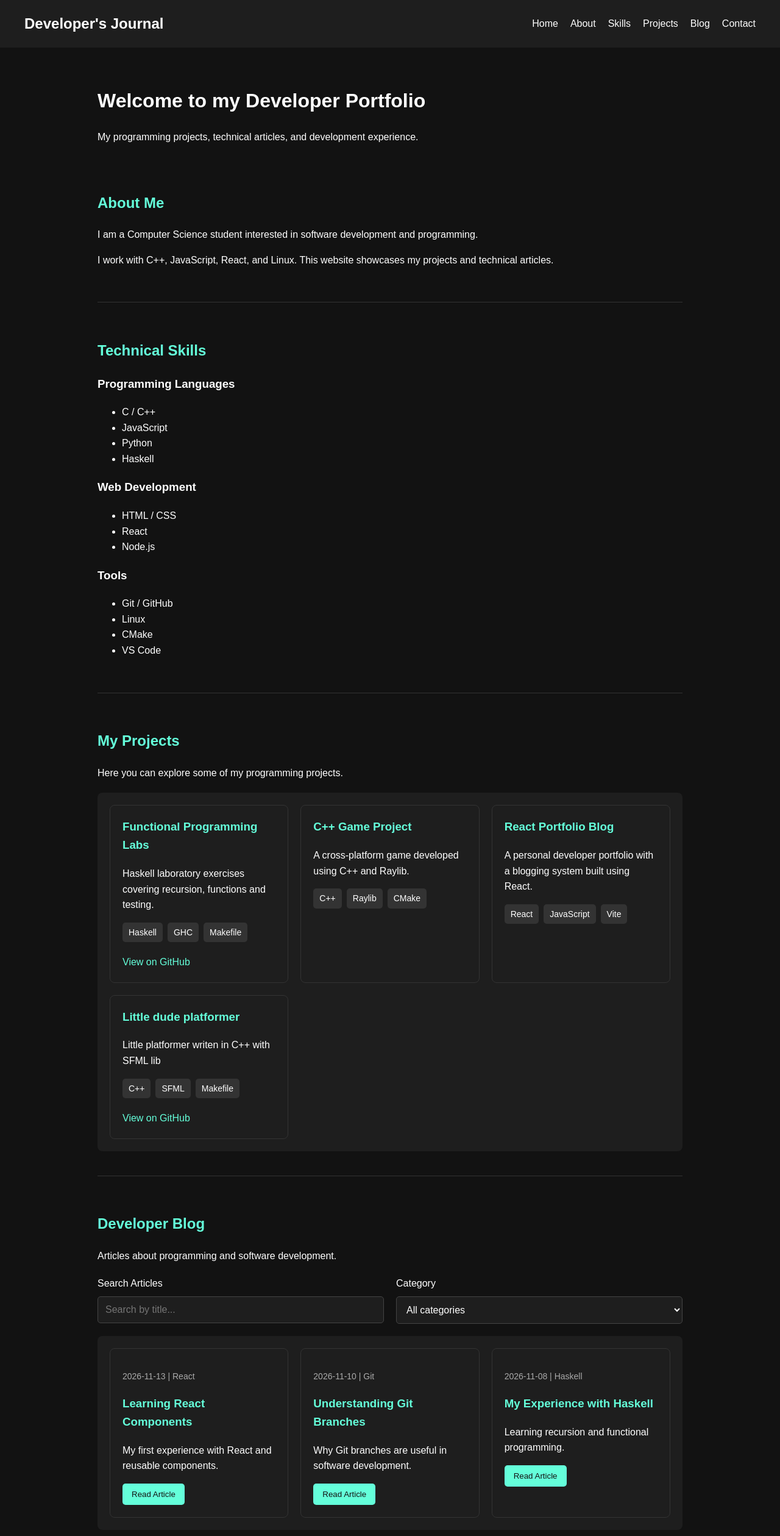
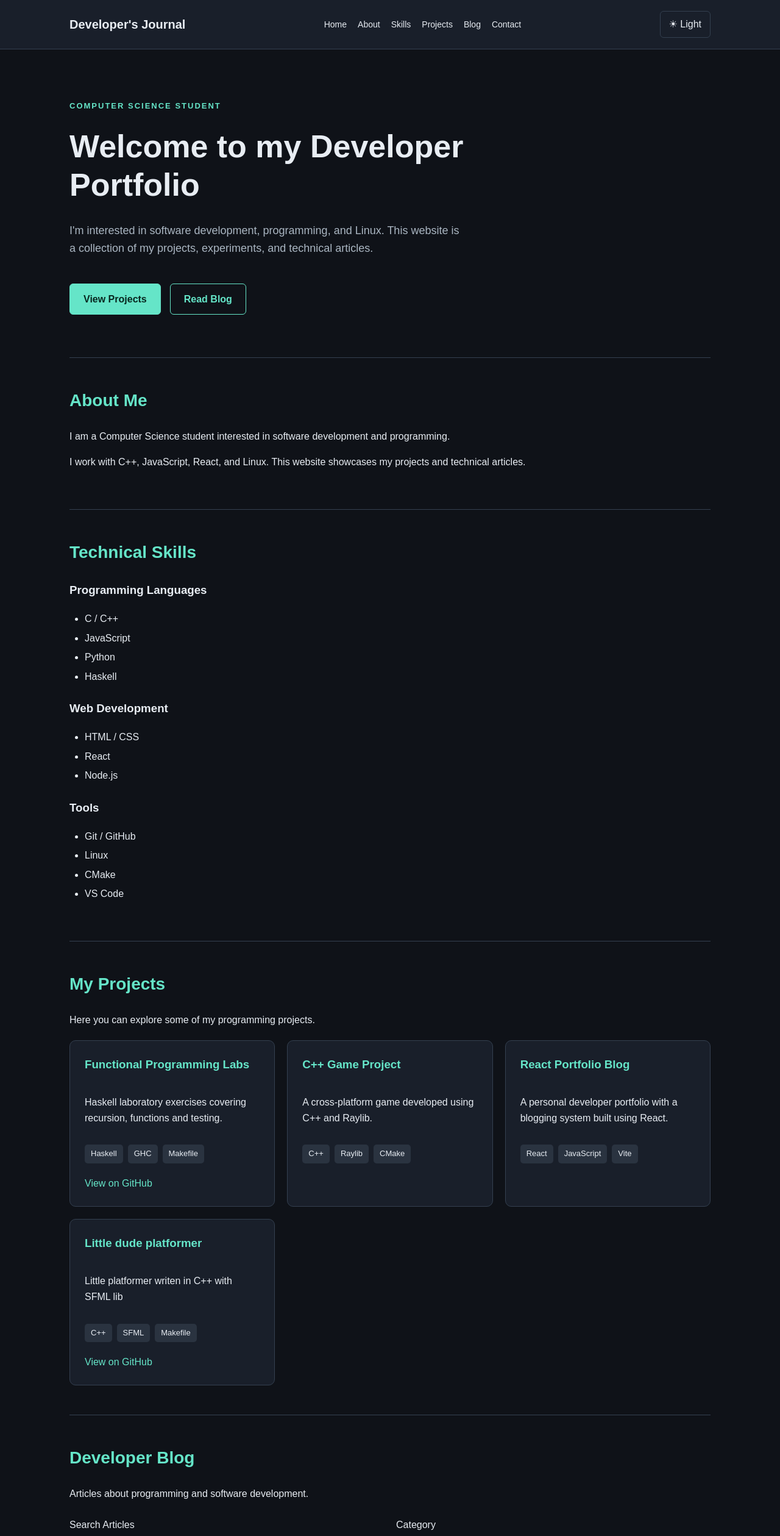
Before and after one commit to DizzyWaters/portfolio-blog, a React (Vite) app: page / in a window 1280 px wide. Shown: the top 2519 px of the page at 61% size. Built offline with nearby package versions, Linux system fonts and the light colour scheme.

Commit message:
Improve portfolio styling and add theme switching

```diff
--- a/src/App.jsx
+++ b/src/App.jsx
@@ -1,3 +1,5 @@
+import { useState } from 'react';
+
 import Header from './components/Header.jsx';
 import About from './components/About.jsx';
 import Skills from './components/Skills.jsx';
@@ -7,27 +9,72 @@ import Contact from './components/Contact.jsx';
 import Footer from './components/Footer.jsx';
 
 function App() {
+  const [theme, setTheme] = useState('dark');
+
+  function toggleTheme() {
+    setTheme((current) =>
+      current === 'dark' ? 'light' : 'dark'
+    );
+  }
+
   return (
-    <>
-      <Header />
+    <div className={`app ${theme}`}>
 
-      <main id="home">
-        <h1>Welcome to my Developer Portfolio</h1>
+      <Header
+        theme={theme}
+        onToggleTheme={toggleTheme}
+      />
 
-        <p>
-          My programming projects, technical articles,
-          and development experience.
-        </p>
+      <main>
+
+        {/* Homepage introduction */}
+        <section id="home" className="hero">
+
+          <p className="eyebrow">
+            Computer Science Student
+          </p>
+
+          <h1>
+            Welcome to my Developer Portfolio
+          </h1>
+
+          <p className="hero-description">
+            I'm interested in software development,
+            programming, and Linux.
+
+            This website is a collection of my
+            projects, experiments, and technical articles.
+          </p>
+
+          <div className="hero-actions">
+            <a
+              href="#projects"
+              className="button button-primary"
+            >
+              View Projects
+            </a>
+
+            <a
+              href="#blog"
+              className="button button-secondary"
+            >
+              Read Blog
+            </a>
+          </div>
+
+        </section>
 
         <About />
         <Skills />
         <Projects />
         <Blog />
         <Contact />
+
       </main>
 
       <Footer />
-    </>
+
+    </div>
   );
 }
 
--- a/src/components/BlogPost.jsx
+++ b/src/components/BlogPost.jsx
@@ -2,14 +2,17 @@ function BlogPost({ post, isOpen, onToggle }) {
   return (
     <article className={`blog-card ${isOpen ? "expanded" : ""}`}>
 
-      <p className="blog-meta">
-        {post.date} | {post.category}
-      </p>
-
-      <h3>{post.title}</h3>
-
-      <p>{post.excerpt}</p>
-
+    <p className="blog-meta">
+      {post.category}
+      {post.date && (
+      <>
+        {' · '}
+       <time dateTime={post.date}>
+         {post.date}
+       </time>
+     </>
+      )}
+    </p>
       <button
         type="button"
         onClick={onToggle}
--- a/src/components/Header.jsx
+++ b/src/components/Header.jsx
@@ -1,9 +1,13 @@
-function Header() {
+function Header({ theme, onToggleTheme }) {
   return (
-    <header>
-      <h2>Developer's Journal</h2>
+    <header className="site-header">
+      <div className="header-inner">
 
-      <nav>
+        <a className="site-title" href="#home">
+          Developer's Journal
+        </a>
+
+        <nav aria-label="Main navigation">
           <a href="#home">Home</a>
           <a href="#about">About</a>
           <a href="#skills">Skills</a>
@@ -11,6 +15,22 @@ function Header() {
           <a href="#blog">Blog</a>
           <a href="#contact">Contact</a>
         </nav>
+
+        <button
+          type="button"
+          className="theme-toggle"
+          onClick={onToggleTheme}
+          aria-label={
+            theme === 'dark'
+              ? 'Switch to light mode'
+              : 'Switch to dark mode'
+          }
+          aria-pressed={theme === 'light'}
+        >
+          {theme === 'dark' ? '☀ Light' : '☾ Dark'}
+        </button>
+
+      </div>
     </header>
   );
 }
--- a/src/styles/index.css
+++ b/src/styles/index.css
@@ -1,4 +1,6 @@
-/* General */
+/* ==========================================
+   1. General Settings
+========================================== */
 
 * {
   box-sizing: border-box;
@@ -10,141 +12,336 @@ html {
 
 body {
   margin: 0;
-  font-family: Arial, sans-serif;
-  background-color: #121212;
-  color: #ffffff;
+  font-family: Arial, Helvetica, sans-serif;
+  background-color: #0f1218;
   line-height: 1.6;
 }
 
-/* Header */
+/* ==========================================
+   2. Color Themes
+========================================== */
 
-header {
-  display: flex;
-  justify-content: space-between;
-  align-items: center;
-  flex-wrap: wrap;
-  gap: 20px;
-  padding: 20px 40px;
-  background-color: #1e1e1e;
+.app {
+  --background: #0f1218;
+  --surface: #191f2a;
+  --surface-secondary: #2a3340;
+
+  --text: #e8edf3;
+  --muted: #aab6c2;
+
+  --accent: #65e5c8;
+  --accent-hover: #93f5df;
+  --accent-text: #092820;
+
+  --border: #344050;
+
+  min-height: 100vh;
+  background-color: var(--background);
+  color: var(--text);
+  color-scheme: dark;
+
+  transition: background-color 0.2s, color 0.2s;
 }
 
-header h2 {
-  margin: 0;
+.app.light {
+  --background: #f5f7fa;
+  --surface: #ffffff;
+  --surface-secondary: #e7edf2;
+
+  --text: #17212f;
+  --muted: #526273;
+
+  --accent: #006d5b;
+  --accent-hover: #005344;
+  --accent-text: #ffffff;
+
+  --border: #d5dfe8;
+
+  color-scheme: light;
+}
+
+/* ==========================================
+   3. Common Elements
+========================================== */
+
+a {
+  color: var(--accent);
+}
+
+a:hover {
+  color: var(--accent-hover);
+}
+
+button,
+input,
+select {
+  font: inherit;
+}
+
+a:focus-visible,
+button:focus-visible,
+input:focus-visible,
+select:focus-visible {
+  outline: 3px solid var(--accent);
+  outline-offset: 3px;
+}
+
+/* ==========================================
+   4. Header and Navigation
+========================================== */
+
+.site-header {
+  position: sticky;
+  top: 0;
+  z-index: 10;
+
+  background-color: var(--surface);
+  border-bottom: 1px solid var(--border);
+}
+
+.header-inner {
+  max-width: 1100px;
+  margin: 0 auto;
+  padding: 18px 24px;
+
+  display: flex;
+  align-items: center;
+  justify-content: space-between;
+  gap: 24px;
+}
+
+.site-title {
+  font-size: 20px;
+  font-weight: bold;
+  color: var(--text);
+  text-decoration: none;
+  white-space: nowrap;
 }
 
 nav {
   display: flex;
+  align-items: center;
   flex-wrap: wrap;
-  gap: 20px;
+  gap: 18px;
 }
 
 nav a {
-  color: #ffffff;
+  color: var(--text);
   text-decoration: none;
+  font-size: 14px;
 }
 
 nav a:hover {
-  color: #64ffda;
+  color: var(--accent);
 }
 
-/* Main */
+/* Theme Toggle */
+
+.theme-toggle {
+  padding: 8px 14px;
+  background: transparent;
+  color: var(--text);
+
+  border: 1px solid var(--border);
+  border-radius: 6px;
+
+  cursor: pointer;
+  white-space: nowrap;
+}
+
+.theme-toggle:hover {
+  background-color: var(--surface-secondary);
+}
+
+/* ==========================================
+   5. Main Layout
+========================================== */
 
 main {
-  max-width: 1000px;
-  margin: auto;
-  padding: 40px 20px;
+  max-width: 1100px;
+  margin: 0 auto;
+  padding: 0 24px;
 }
 
-/* Sections */
-
-section {
-  padding: 40px 0;
-  border-bottom: 1px solid #333333;
+main section {
+  padding: 48px 0;
+  border-bottom: 1px solid var(--border);
+  scroll-margin-top: 100px;
 }
 
 section h2 {
-  color: #64ffda;
+  margin-top: 0;
+  color: var(--accent);
+  font-size: 28px;
 }
 
-/* Links */
+/* ==========================================
+   6. Homepage / Hero
+========================================== */
 
-a {
-  color: #64ffda;
+main .hero {
+  display: flex;
+  flex-direction: column;
+  align-items: flex-start;
+  justify-content: center;
+
+  min-height: 350px;
+  padding: 70px 0;
 }
 
-/* Project and Blog containers */
+.eyebrow {
+  color: var(--accent);
+  font-weight: bold;
+  letter-spacing: 2px;
+  text-transform: uppercase;
+  font-size: 13px;
+}
+
+.hero h1 {
+  max-width: 750px;
+  margin: 12px 0;
+
+  font-size: clamp(32px, 5vw, 52px);
+  line-height: 1.2;
+}
+
+.hero-description {
+  max-width: 650px;
+  color: var(--muted);
+  font-size: 18px;
+}
+
+.hero-actions {
+  display: flex;
+  flex-wrap: wrap;
+  gap: 15px;
+  margin-top: 25px;
+}
+
+/* Homepage Buttons */
+
+.button {
+  display: inline-block;
+  padding: 12px 22px;
+
+  border: 1px solid var(--accent);
+  border-radius: 6px;
+
+  text-decoration: none;
+  font-weight: bold;
+}
+
+.button-primary {
+  background-color: var(--accent);
+  color: var(--accent-text);
+}
+
+.button-primary:hover {
+  background-color: var(--accent-hover);
+  color: var(--accent-text);
+}
+
+.button-secondary {
+  color: var(--accent);
+  background-color: transparent;
+}
+
+.button-secondary:hover {
+  background-color: var(--surface-secondary);
+}
+
+/* ==========================================
+   7. About and Skills
+========================================== */
+
+#about p {
+  max-width: 750px;
+}
+
+#skills h3 {
+  margin-top: 25px;
+}
+
+#skills ul {
+  padding-left: 25px;
+}
+
+#skills li {
+  margin-bottom: 6px;
+}
+
+/* ==========================================
+   8. Project and Blog Grids
+========================================== */
 
 .projects-container,
 .blog-container {
-  padding: 20px;
-  background-color: #1e1e1e;
-  border-radius: 8px;
-}
+  display: grid;
 
-/* Footer */
+  grid-template-columns: repeat(
+    auto-fit,
+    minmax(min(100%, 280px), 1fr)
+  );
 
-footer {
-  text-align: center;
-  padding: 20px;
-  background-color: #1e1e1e;
-}
-
-/* Mobile */
-
-@media (max-width: 600px) {
-  header {
-    padding: 20px;
-  }
-
-  nav {
-    gap: 12px;
-  }
-}
-/* Blog */
-
-.blog-container {
-  padding: 20px;
-  background-color: #1e1e1e;
-  border-radius: 8px;
-}
-
-/* Projects */
-
-.projects-container {
-  display: grid;
-  grid-template-columns: repeat(auto-fit, minmax(min(100%, 280px), 1fr));
   gap: 20px;
   margin-top: 20px;
 }
 
-.project-card {
-  padding: 20px;
-  background-color: #1e1e1e;
-  border: 1px solid #333;
-  border-radius: 8px;
+.project-card,
+.blog-card {
+  min-width: 0;
+  padding: 24px;
+
+  background-color: var(--surface);
+  border: 1px solid var(--border);
+  border-radius: 10px;
+
+  display: flex;
+  flex-direction: column;
+
+  transition: transform 0.2s;
 }
 
-.project-card h3 {
+.project-card:hover,
+.blog-card:hover {
+  transform: translateY(-3px);
+}
+
+.project-card h3,
+.blog-card h3 {
   margin-top: 0;
-  color: #64ffda;
+  color: var(--accent);
 }
+
+.project-card p,
+.blog-card p {
+  overflow-wrap: anywhere;
+}
+
+/* ==========================================
+   9. Project Cards
+========================================== */
 
 .project-technologies {
   display: flex;
   flex-wrap: wrap;
   gap: 8px;
-  margin-bottom: 20px;
+
+  margin-top: 15px;
 }
 
 .project-technologies span {
   padding: 5px 10px;
-  background-color: #333;
+
+  background-color: var(--surface-secondary);
   border-radius: 5px;
-  font-size: 14px;
+
+  font-size: 13px;
 }
 
 .project-card a {
-  color: #64ffda;
+  margin-top: auto;
+  padding-top: 20px;
   text-decoration: none;
 }
 
@@ -152,14 +349,16 @@ footer {
   text-decoration: underline;
 }
 
-
-/* Blog Controls */
+/* ==========================================
+   10. Blog Controls
+========================================== */
 
 .blog-controls {
   display: grid;
   grid-template-columns: 1fr 1fr;
   gap: 20px;
-  margin: 20px 0;
+
+  margin: 25px 0;
 }
 
 .blog-control {
@@ -172,54 +371,40 @@ footer {
 .blog-control select {
   width: 100%;
   padding: 12px;
-  background-color: #1e1e1e;
-  color: #ffffff;
-  border: 1px solid #444;
-  border-radius: 5px;
-  font-size: 16px;
+
+  color: var(--text);
+  background-color: var(--surface);
+
+  border: 1px solid var(--border);
+  border-radius: 6px;
 }
 
-/* Blog Cards */
+/* ==========================================
+   11. Blog Cards
+========================================== */
 
-.blog-container {
-  display: grid;
-  grid-template-columns: repeat(
-    auto-fit,
-    minmax(min(100%, 280px), 1fr)
-  );
-  gap: 20px;
+.blog-meta {
+  color: var(--muted);
+  font-size: 13px;
 }
 
-.blog-card {
-  min-width: 0;
-  padding: 20px;
-  background-color: #1e1e1e;
-  border: 1px solid #333;
-  border-radius: 8px;
-}
+.blog-card button {
+  align-self: flex-start;
 
-.blog-card h3 {
-  color: #64ffda;
-}
+  margin-top: auto;
+  padding: 10px 16px;
 
-.blog-meta {
-  font-size: 14px;
-  color: #aaa;
-}
+  color: var(--accent-text);
+  background-color: var(--accent);
 
-/* Blog Buttons */
+  border: none;
+  border-radius: 6px;
 
-.blog-card button {
-  padding: 10px 15px;
-  background-color: #64ffda;
-  color: #121212;
-  border: none;
-  border-radius: 5px;
   cursor: pointer;
 }
 
 .blog-card button:hover {
-  background-color: #45d9b9;
+  background-color: var(--accent-hover);
 }
 
 /* Expanded Article */
@@ -231,17 +416,98 @@ footer {
 .blog-content {
   margin-top: 20px;
   padding-top: 20px;
-  border-top: 1px solid #444;
+
+  border-top: 1px solid var(--border);
 }
 
 .blog-content p {
   white-space: pre-line;
 }
 
-/* Mobile Layout */
+/* ==========================================
+   12. Contact and Footer
+========================================== */
 
-@media (max-width: 600px) {
+#contact a {
+  font-weight: bold;
+}
+
+footer {
+  padding: 30px 20px;
+  text-align: center;
+
+  background-color: var(--surface);
+  border-top: 1px solid var(--border);
+
+  color: var(--muted);
+}
+
+/* ==========================================
+   13. Responsive Design
+========================================== */
+
+@media (max-width: 780px) {
+  .site-header {
+    position: static;
+  }
+
+  .header-inner {
+    flex-wrap: wrap;
+  }
+
+  nav {
+    order: 3;
+    width: 100%;
+  }
+
+  main section {
+    scroll-margin-top: 20px;
+  }
+
   .blog-controls {
     grid-template-columns: 1fr;
   }
+
+  main .hero {
+    min-height: 280px;
+    padding: 45px 0;
+  }
 }
+
+@media (max-width: 480px) {
+  .header-inner {
+    padding: 15px;
+    gap: 12px;
+  }
+
+  main {
+    padding: 0 15px;
+  }
+
+  main section {
+    padding: 35px 0;
+  }
+
+  .hero-description {
+    font-size: 16px;
+  }
+
+  .project-card,
+  .blog-card {
+    padding: 18px;
+  }
+}
+
+/* Respect reduced-motion preferences */
+
+@media (prefers-reduced-motion: reduce) {
+  html {
+    scroll-behavior: auto;
+  }
+
+  .app,
+  .project-card,
+  .blog-card {
+    transition: none;
+  }
+}
```
Lines whose indentation alone changed are shown as unchanged.
